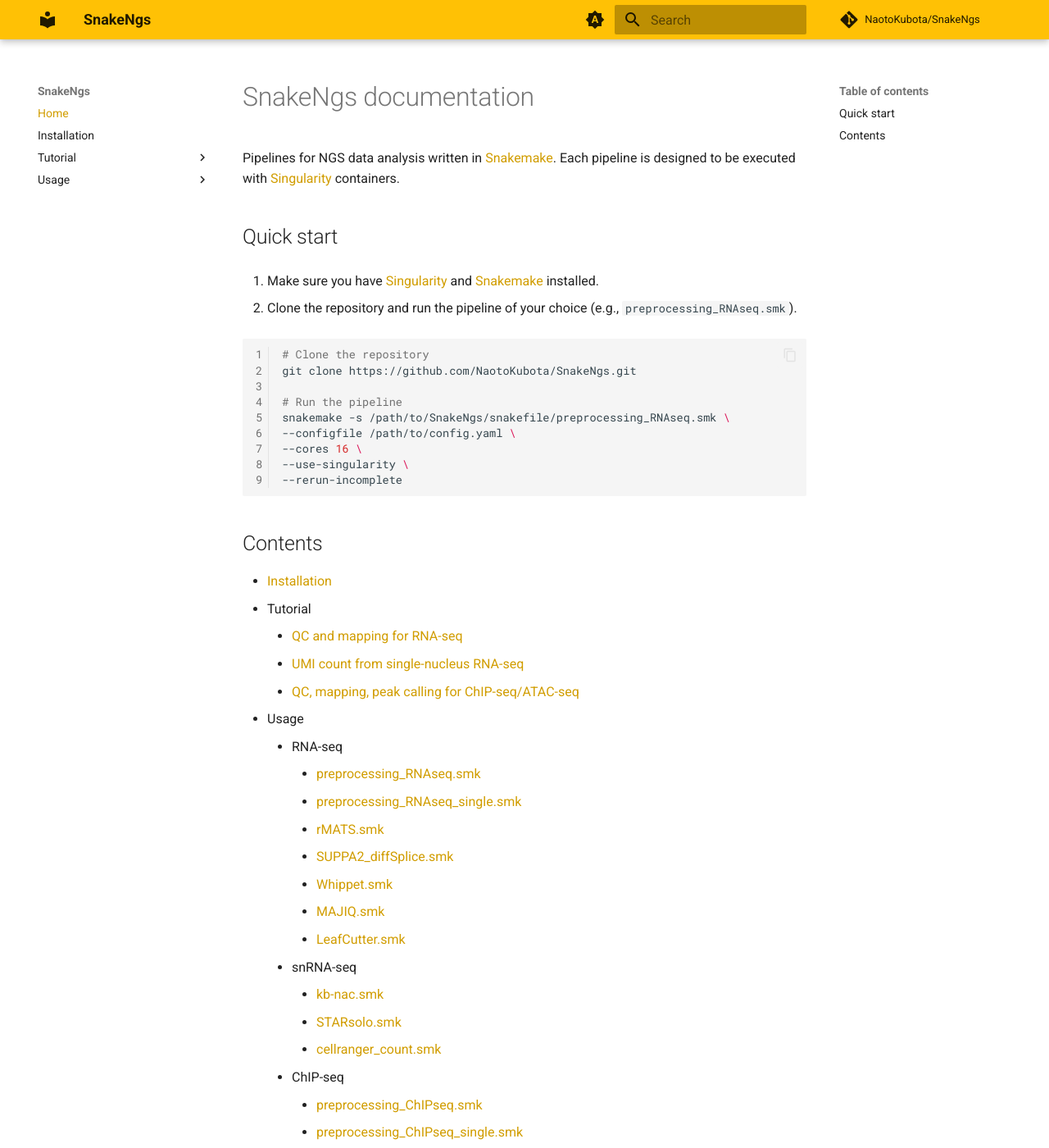
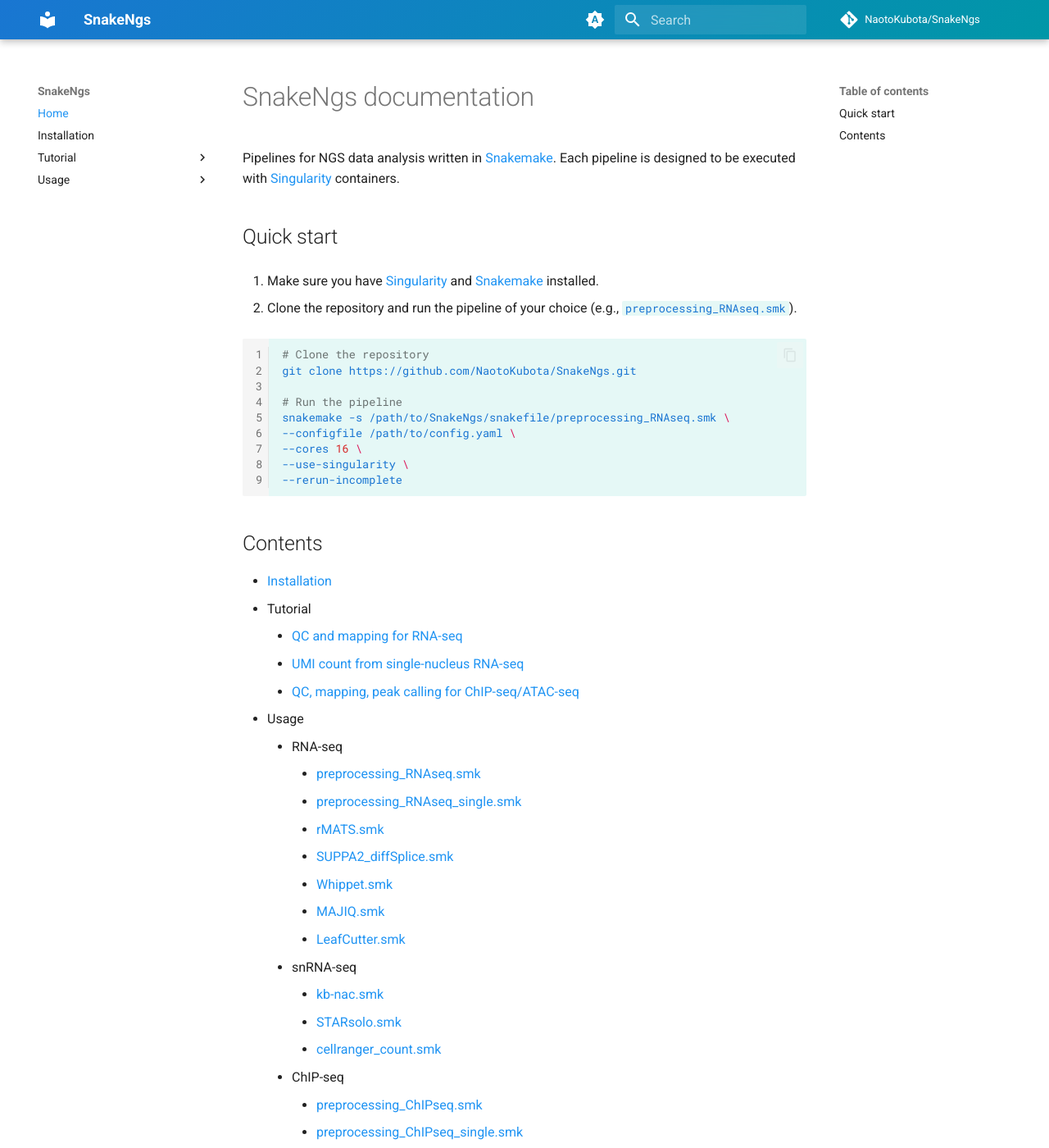
Before and after one commit to NaotoKubota/SnakeNgs, an MkDocs documentation site: the page built from docs/index.md, in a window 1280 px wide and 1400 px high. Shown: the whole window at 82% size. Built offline with MkDocs 1.6.1 and Material for MkDocs 9.7.7, drawn with Linux system fonts in a browser that asks for light colours; comment, search, counter and statistics services are not loaded.

Commit message:
feat: add custom CSS for modern theming and update mkdocs configuration for color palette

```diff
--- /dev/null
+++ b/docs/stylesheets/extra.css
@@ -0,0 +1,57 @@
+/* Modern color overrides for amber theme */
+
+/* CSS Custom Properties for consistent theming */
+:root {
+  /* Modern blue-teal gradient replacing amber */
+  --md-primary-fg-color: #2196F3;
+  --md-primary-fg-color--light: #42A5F5;
+  --md-primary-fg-color--dark: #1976D2;
+  --md-accent-fg-color: #00BCD4;
+  --md-accent-fg-color--transparent: rgba(0, 188, 212, 0.1);
+
+  /* Subtle gradient backgrounds */
+  --gradient-primary: linear-gradient(135deg, #2196F3 0%, #00BCD4 100%);
+  --gradient-header: linear-gradient(135deg, #1976D2 0%, #0097A7 100%);
+}
+
+/* Dark mode adjustments */
+[data-md-color-scheme="slate"] {
+  --md-primary-fg-color: #42A5F5;
+  --md-primary-fg-color--light: #64B5F6;
+  --md-primary-fg-color--dark: #1976D2;
+  --md-accent-fg-color: #26C6DA;
+  --gradient-header: linear-gradient(135deg, #1976D2 0%, #00838F 100%);
+}
+
+/* Header with subtle gradient */
+.md-header {
+  background: var(--gradient-header) !important;
+}
+
+/* Navigation active states */
+.md-nav__item .md-nav__link--active {
+  color: var(--md-primary-fg-color);
+}
+
+/* Buttons with modern styling */
+.md-button--primary {
+  background: var(--gradient-primary);
+  border: none;
+}
+
+/* Code highlighting improvements */
+.md-typeset code {
+  background: var(--md-accent-fg-color--transparent);
+  color: var(--md-primary-fg-color--dark);
+}
+
+/* Search styling */
+.md-search__form {
+  background: rgba(255, 255, 255, 0.1);
+  backdrop-filter: blur(10px);
+}
+
+/* Footer gradient */
+.md-footer {
+  background: var(--gradient-header);
+}
--- a/mkdocs.yml
+++ b/mkdocs.yml
@@ -11,29 +11,30 @@
   palette:
     # Palette toggle for automatic mode
     - media: "(prefers-color-scheme)"
-      primary: amber
-      accent: amber
+      primary: blue
+      accent: teal
       toggle:
         icon: material/brightness-auto
         name: Switch to light mode
     # Palette toggle for light mode
     - media: "(prefers-color-scheme: light)"
       scheme: default
-      primary: amber
-      accent: amber
+      primary: blue
+      accent: teal
       toggle:
         icon: material/brightness-7
         name: Switch to dark mode
     # Palette toggle for dark mode
     - media: "(prefers-color-scheme: dark)"
       scheme: slate
-      primary: amber
-      accent: amber
+      primary: blue
+      accent: teal
       toggle:
         icon: material/brightness-4
         name: Switch to light mode
   font:
     text: Roboto
+    code: Roboto Mono
   language: en
   features:
     - search.suggest
@@ -51,8 +52,6 @@
   - toc:
       permalink: true
   - admonition
-  - codehilite
-  - extra
   - pymdownx.highlight:
       linenums: true
       linenums_style: pymdownx.inline
@@ -65,15 +64,15 @@
 
 extra:
   social:
-    - type: "github"
-      icon: fontawesome/brands/github
+    - icon: fontawesome/brands/github
       link: "https://github.com/NaotoKubota"
-    - type: "docker"
-      icon: fontawesome/brands/docker
+    - icon: fontawesome/brands/docker
       link: "https://hub.docker.com/u/naotokubota"
-    - type: "twitter"
-      icon: fontawesome/brands/x-twitter
+    - icon: fontawesome/brands/x-twitter
       link: "https://twitter.com/naoto_kubota"
+
+extra_css:
+  - stylesheets/extra.css
 
 edit_uri: edit/main/docs/
 
```
